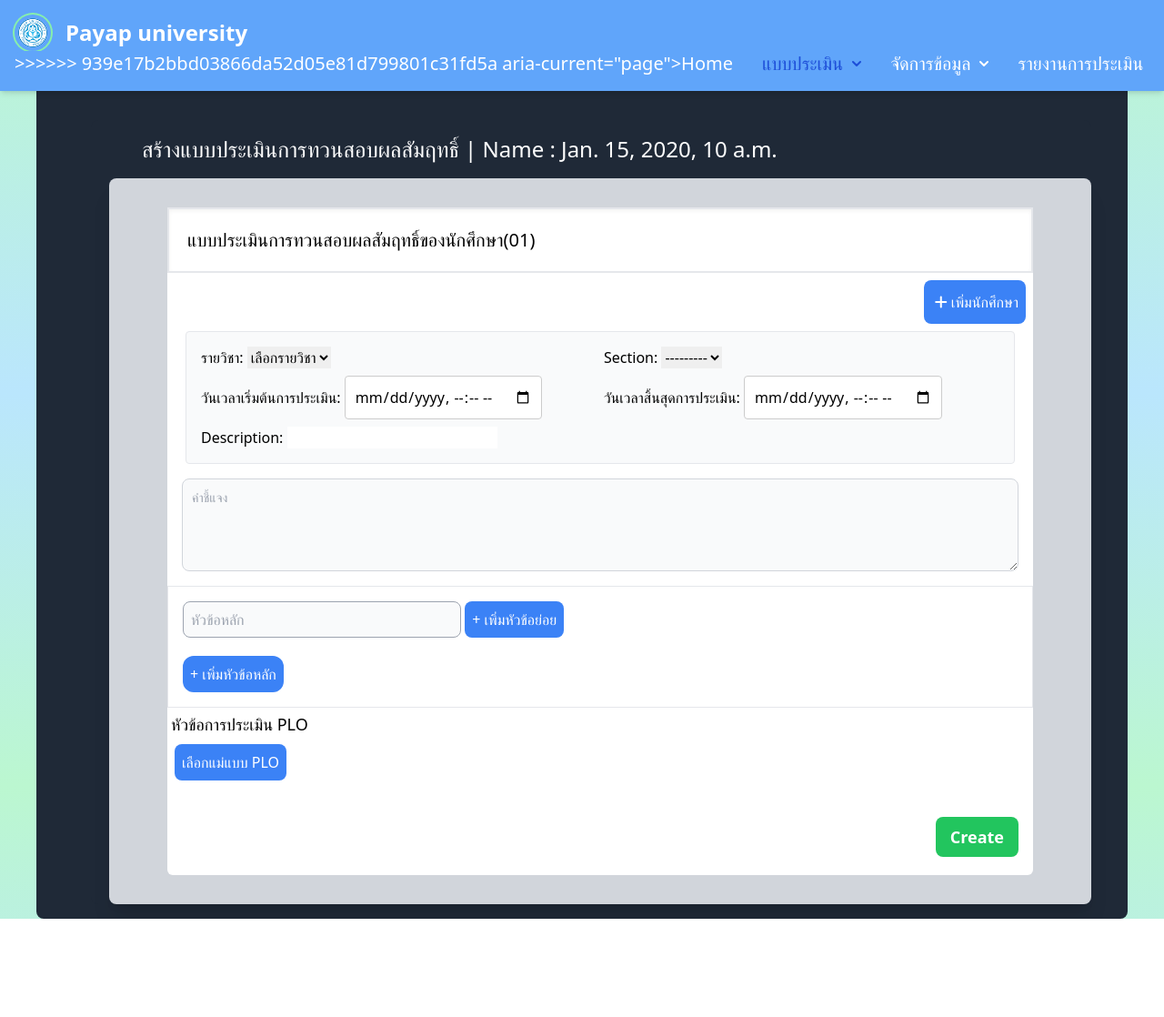
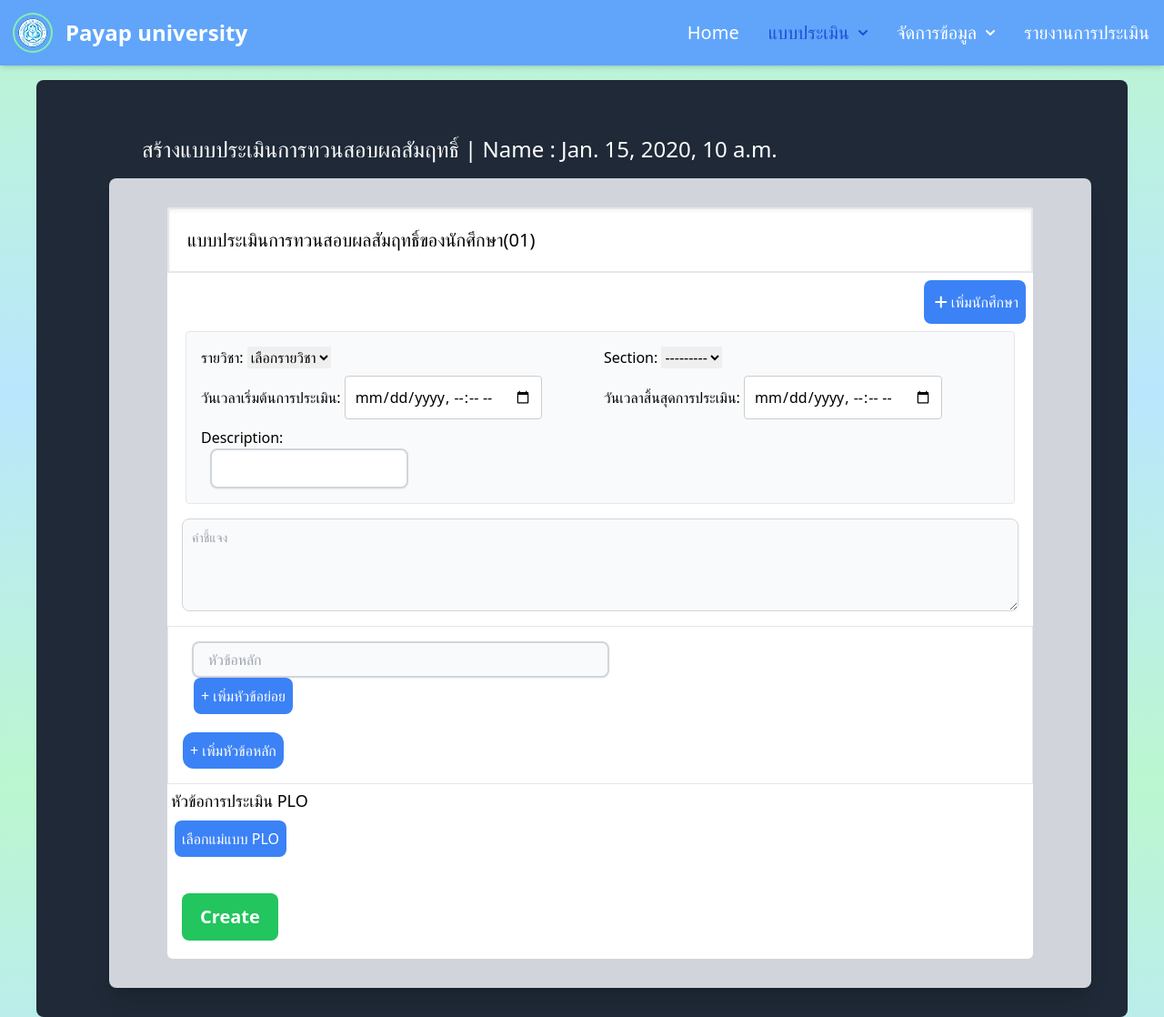
Before and after one commit to Net-Sitthichok/ppppp, a Django app: template evaluate/templates/evaluate/create_form.html in a window 1280 px wide. Shown: the whole page at 91% size. Before the commit the page ends 1010 px from the top, so only its background shows below. Run offline with Django 4.2, Linux system fonts and the light colour scheme; data comes from the database, SQL or seed files in the repository; tables that the repository leaves empty hold one stand-in row (values such as "Sample post"); the template is opened without the code that fills it: values that come from a table or form of the project are taken from there, most other values are stand-ins (such as "Sample title", 1, 10 or a date in 2020); parts of the project's set-up code (start-up, migrations or seed data) failed here and were passed over; some libraries are stand-ins or nearby versions.

Commit message:
Add files via upload

```diff
--- a/evaluate/static/Func_Create_form.js
+++ b/evaluate/static/Func_Create_form.js
@@ -20,6 +20,7 @@
     subField.style.marginLeft="10px";
     subField.style.marginTop="5px";
     subField.style.height = "40px";
+
     //subField.setAttribute("required", "true");
 
     var divName = button.parentNode.className;
@@ -36,6 +37,7 @@
     deleteButton.style.padding = "1px"
     deleteButton.style.width = "25px";
     deleteButton.style.margin = "2px";
+
     deleteButton.onclick = function () {
       // ลบฟิลด์ลูกเมื่อคลิกปุ่มลบ
       subField.remove();
@@ -68,11 +70,11 @@
     mainField.className = "main_field" + dynamicFieldCounter;
     mainField.id = "main_field" + dynamicFieldCounter
     mainField.placeholder = "หัวข้อหลัก";
-    mainField.style.width = "33.333%";
+    mainField.style.width = "50%";
     mainField.style.border = "1px solid gray";
     mainField.style.height = "40px";
     mainField.style.backgroundColor = "rgb(249,250 ,251)";
-    mainField.style.marginTop = "8px";
+    mainField.style.marginTop = "15px";
     mainField.style.borderRadius = "0.5rem";
     mainField.style.paddingLeft = "4px";
     console.log(dynamicFieldCounter);
--- a/evaluate/templates/evaluate/create_form.html
+++ b/evaluate/templates/evaluate/create_form.html
@@ -1,10 +1,24 @@
-
-{% extends "evaluate/nav.html" %}
-{% block title %}สร้างแบบประเมินการทวนสอบผลสัมฤทธิ์{% endblock %}
 <style>
   .Delete-subMain:hover{
     background-color: rgb(255, 0, 0);
   }
+  input[type="text"] {
+   display: block;
+   border: 2px solid #D1D5DB; /* border-gray-300 */
+   border-radius: 0.5rem; /* rounded-lg */
+   box-shadow: 0 1px 2px rgba(0, 0, 0, 0.05); /* shadow-sm */
+   padding: 0.5rem 1rem; /* px-4 py-2 */
+  transition: border-color 0.2s ease-in-out, box-shadow 0.2s ease-in-out; /* transition */
+    width: 50%;
+   margin-left: 10px;
+  }
+
+  input[type="text"]:focus {
+   outline: none; /* focus:outline-none */
+   border-color: black; /* focus:border-blue-500 */
+    /* box-shadow: 0 0 0 3px rgba(59, 130, 246, 0.3); focus:ring focus:ring-blue-200 */
+  }
+
 
   .popup {
     position: fixed; /* Stay in place */
@@ -23,7 +37,7 @@
     margin: 15% auto; /* 15% from the top and centered */
     padding: 20px;
     border: 1px solid #888;
-    width: 80%; /* Could be more or less, depending on screen size */
+    width: 100%; /* Could be more or less, depending on screen size */
   }
 
   .close {
@@ -55,6 +69,9 @@
 
 </style>
 
+
+{% extends "evaluate/nav.html" %}
+{% block title %}สร้างแบบประเมินการทวนสอบผลสัมฤทธิ์{% endblock %}
 
 
 
@@ -175,6 +192,7 @@
             <div class="popup-content">
 
               <span class="close" onclick="closePopup()">&times;</span>
+              <div class="text-left">
               <div id="form_select_template">
                 <label for="template_select">เลือกแม่แบบ:</label>
                 <div id="template_list">
@@ -187,23 +205,26 @@
                               <label for="item_{{ item.id }}">&nbsp;&nbsp;{{ forloop.counter }} : {{ item.text }}</label>
                           </div>
                           {% for sub in item.sub_items.all %}
+                          <div class="px-3">
                               <div class="template_sub_item">
                                   <input type="checkbox" id="sub_{{ sub.id }}" name="template_choice" value="{{ sub.id }}"
                                          {% comment %} onchange="checkboxHandle('sub_{{ sub.id  }}', '{{ sub.id }}', '{{ sub.text }}', event, 'sub')" {% endcomment %}
                                         data-is-sub="true" data-parent-id="{{ item.id }}" >
                                   <label for="sub_{{ sub.id }}">: {{ sub.text }}</label>
                               </div>
+                            </div>
                           {% endfor %}
                       {% endif %}
                   {% endfor %}
 
                 </div>
               </div>
+            </div>
               <div id="template_details" style="display: none">
                 <!-- Details will be shown here -->
               </div>
 
-              <button onclick="confirmSelection()" type = "button">ยืนยัน</button>
+              <button onclick="confirmSelection()" type = "button" class="mx-4 mt-8 bg-green-500 hover:bg-green-700 text-white text-lg rounded-lg font-semibold w-auto py-2 px-4 flex justify-center">ยืนยัน</button>
             </div>
           </div>
         </div>
@@ -211,9 +232,11 @@
 
 
           <div class="flex justify-center p-4">
+
             <textarea id="message" rows="4"
               class="block p-2.5 w-full text-sm text-gray-900 bg-gray-50 rounded-lg border border-gray-300 focus:ring-blue-500 focus:border-blue-500 "
               placeholder="คำชี้แจง"></textarea>
+
           </div>
             <div class="w-auto" id ="test_select">
               <div id = 'test1'></div>
@@ -226,16 +249,20 @@
                 <!-- ฟิลด์แรกของแม่ -->
                 <div id="main_field0" class="main_field0">
                   <!-- div ลูก -->
+
                   <input type="text" name="main_field0" placeholder="หัวข้อหลัก" required
                     class="border border-gray-400 bg-gray-50 h-10 w-1/3 rounded-lg p-2" ></input>
                   <!-- ปุ่มเพิ่มลูก -->
                   <button type="button" class="addSubField" onclick="addSubField(this)">
 
-                    <div class="bg-blue-500 hover:bg-blue-700 text-white rounded-lg w-auto p-2 flex justify-center">
+                    <div class="bg-blue-500 hover:bg-blue-700 ml-3 text-white rounded-lg w-auto p-2 flex justify-center">
                       + เพิ่มหัวข้อย่อย
                     </div>
                   </button>
+
+
                   <div class="subFields"></div>
+
 
                 </div>
                 <div class="flex justify-between">
@@ -260,13 +287,14 @@
 
               <div class="Main_item"></div>
               <div class="subFields"></div>
+
             </div>
 
           </div>
           <div class="flex justify-between">
-            <div></div>
+            <!-- <div></div> -->
             <button type="submit" name="action" value="create"
-              class="mx-4 mt-8 bg-green-500 hover:bg-green-700 text-white text-lg rounded-lg font-semibold w-auto py-2 px-4 flex justify-center">Create</button>
+              class="mx-4 mt-8 bg-green-500 hover:bg-green-700 text-white text-xl rounded-lg font-semibold w-auto py-3 px-5 flex justify-center">Create</button>
           </div>
       </div>
 
--- a/evaluate/templates/evaluate/nav.html
+++ b/evaluate/templates/evaluate/nav.html
@@ -19,9 +19,9 @@
   <script src="{% static 'Func_Create_form.js' %}"></script>
   <script src="{% static 'popup.js' %}"></script>
   <!-- <script src="{% static 'edit_form.js' %}"></script> -->
-  <!-- <script src="{% static 'show_pop.js' %}"></script> -->
-  <!-- <script src="{% static 'func_detailForm.js' %}"></script> -->
-  <!-- <script src="{% static "func_editForm.js"%}"></script> -->
+  <script src="{% static 'show_pop.js' %}"></script>
+  <script src="{% static 'func_detailForm.js' %}"></script>
+  <script src="{% static 'func_editForm.js'%}"></script>
   {% endblock %}
 </head>
 
@@ -76,7 +76,7 @@
 
 
           <button id="navbar-toggle" data-collapse-toggle="navbar-dropdown" type="button"
-            class="inline-flex items-center p-2 w-10 h-10 justify-center bg-gray-700 text-sm text-gray-500 rounded-lg md:hidden hover:bg-gray-100 focus:outline-none focus:ring-2 focus:ring-gray-200 dark:text-gray-400 dark:hover:bg-gray-700 dark:focus:ring-gray-600"
+            class="inline-flex items-center p-2 w-10 h-10 justify-center bg-gray-700 text-sm text-gray-500 rounded-lg md:hidden hover:bg-gray-100 focus:outline-none focus:ring-2 focus:ring-gray-200 "
             aria-controls="navbar-dropdown" aria-expanded="false">
             <span class="sr-only">Open main menu</span>
             <svg class="w-5 h-5" aria-hidden="true" xmlns="http://www.w3.org/2000/svg" fill="none" viewBox="0 0 17 14">
@@ -89,11 +89,11 @@
               class="flex flex-col font-medium p-4 md:p-0 mt-4 border text-white rounded-lg bg-blue-400 md:flex-row md:space-x-8 md:mt-0 md:border-0 md:bg-blue-400 ">
               <li>
                 <a href="/evaluate"
-<<<<<<< HEAD
+
+
+
                   class="text-xl block py-2 pl-3 pr-4 text-white rounded hover:bg-gray-700 md:hover:bg-transparent md:border-0 md:hover:text-blue-500 md:p-0 "
-=======
-                  class="text-xl block py-2 pl-3 pr-4 text-blue-700 rounded hover:bg-gray-700 md:hover:bg-transparent md:border-0 md:hover:text-blue-500 md:p-0 "
->>>>>>> 939e17b2bbd03866da52d05e81d799801c31fd5a
+
                   aria-current="page">Home</a>
               </li>
               <li>
@@ -108,16 +108,20 @@
 
                   <div id="dropdownForm" class="absolute z-10 hidden font-normal bg-white divide-y divide-gray-100 rounded-lg shadow w-44">
                     <ul class="py-2">
+
                         <li><a href="{% url 'form_detail' %}" class="block bg-gray-50 px-4 py-2 text-blue-700 hover:bg-gray-100">จัดการแบบประเมิน</a></li>
                         <li><a href="{% url 'manage_template' %}" class="block px-4 py-2 text-gray-800 hover:bg-gray-100">จัดการหัวข้อ O/PLO</a></li>
 
                     </ul>
                 </div>
+
               </li>
               <!-- <li>
         <a href="#" class="block py-2 pl-3 pr-4 text-gray-900 rounded hover:bg-gray-100 md:hover:bg-transparent md:border-0 md:hover:text-blue-700 md:p-0 dark:text-white md:dark:hover:text-blue-500 dark:hover:bg-gray-700 dark:hover:text-white md:dark:hover:bg-transparent">Services</a>
       </li> -->
+
               <li>
+
                 <button id="dropdownNavbarLink" data-dropdown-toggle="dropdownNavbar"
                   class="text-xl flex items-center justify-between w-full py-2 pl-3 pr-4 text-white rounded hover:bg-gray-700 md:hover:bg-transparent md:border-0 md:hover:text-blue-500 md:p-0 md:w-auto ">จัดการข้อมูล
                   <svg class="w-2.5 h-2.5 ml-2.5" aria-hidden="true" xmlns="http://www.w3.org/2000/svg" fill="none"
@@ -148,8 +152,10 @@
             </div> -->
                 </div>
               </li>
+
+
               <li>
-                <a href="#"
+                <a href="{% url 'report_main' %}"
                   class="text-xl block py-2 pl-3 pr-4 text-white rounded hover:bg-gray-700 md:hover:bg-transparent md:border-0 md:hover:text-blue-500 md:p-0 ">รายงานการประเมิน</a>
               </li>
 
@@ -174,3 +180,26 @@
 </body>
 
 </html>
+{% block script %}
+<script>
+
+document.addEventListener('DOMContentLoaded', function() {
+    const formButton = document.getElementById('formButton');
+    const dropdownForm = document.getElementById('dropdownForm');
+
+    formButton.addEventListener('click', function(event) {
+        event.stopPropagation();
+        dropdownForm.classList.toggle('hidden');
+    });
+
+    // ซ่อน dropdown เมื่อคลิกที่อื่นในหน้าจอ
+    window.addEventListener('click', function(event) {
+        if (!event.target.matches('#formButton') && !event.target.closest('#dropdownForm')) {
+            if (!dropdownForm.classList.contains('hidden')) {
+              dropdownForm.classList.add('hidden');
+            }
+        }
+    });
+  });
+</script>
+  {% endblock %}
```
Also changed, not shown: evaluate/templates/evaluate/edit_form.html (+4 -3 lines), evaluate/templates/evaluate/evaluate_home.html (+4 -4 lines), evaluate/templates/evaluate/nav_home.html (+25 -1 lines), evaluate/static/scripBar.js (line endings or trailing spaces).
